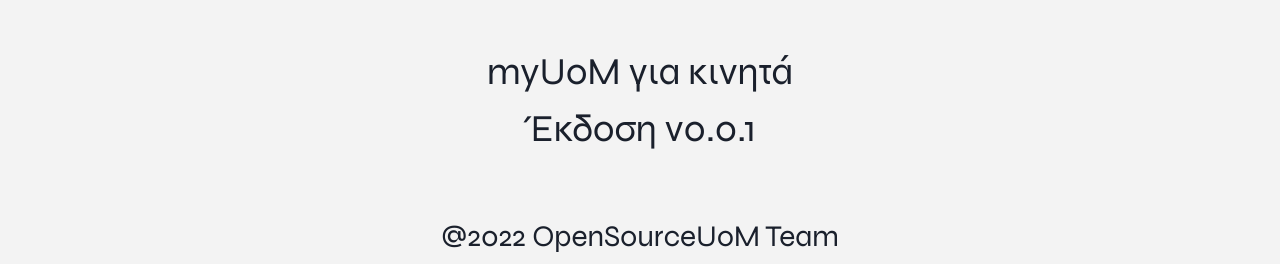
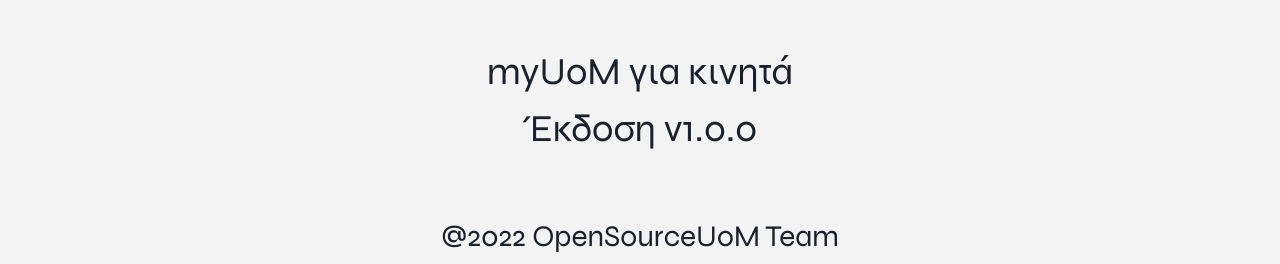
Before and after one commit to open-source-uom/myuom, a React (Create React App) app: page /about in a window 1280 px wide. Shown: the part 319-583 px from the top of the page. Built offline with nearby package versions, Linux system fonts and the light colour scheme.

Commit message:
Fixes #144

```diff
--- a/src/pages/AboutSettingsPage.jsx
+++ b/src/pages/AboutSettingsPage.jsx
@@ -23,7 +23,7 @@
       <Text marginTop="1em" fontSize={{ sm: 26, md: 30, lg: 34, xl: 38 }}>
         myUoM για κινητά
         <br />
-        Έκδοση v0.0.1
+        Έκδοση v1.0.0
         <br />
         <br />
       </Text>
```
